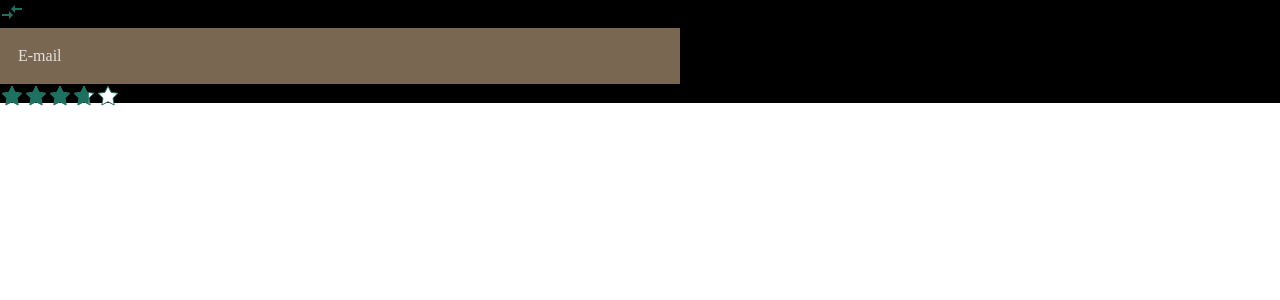
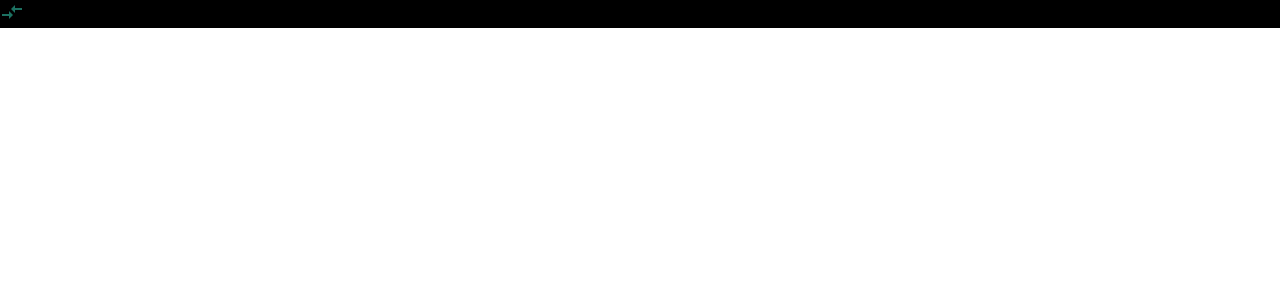
Before and after one commit to alenapie/pet-im, a Next.js app: page / in a window 1280 px wide. Shown: the top 300 px of the page. Built offline with nearby package versions, Linux system fonts and the light colour scheme.

Commit message:
fix layout

```diff
--- a/src/TestComponent.tsx
+++ b/src/TestComponent.tsx
@@ -11,14 +11,10 @@ export const TestComponent = () => {
       {/* <Button variant="outlined" size="lg" onClick={() => {}}>
         <span>фильтры</span>
       </Button> */}
-      <Input
-        color="inputSpecial"
-        fixedSize="fixedSize"
-        placeholder="E-mail"
-      ></Input>
+      {/* <Input onChange={(e) => setState(e.target.value)} color="inputSpecial" fixedSize="fixedSize" placeholder="E-mail" />
       <div style={{ display: "flex" }}>
-        <StarsRating rating={3.7} maxStars={5} />
-      </div>
+        <StarsRating rating={3.7} max={5} />
+      </div> */}
     </div>
   );
 };
--- a/src/shared/icons/Star.tsx
+++ b/src/shared/icons/Star.tsx
@@ -1,43 +1,17 @@
 import { FC, SVGProps } from "react";
 
-interface Props extends SVGProps<SVGSVGElement> {
-  clipWidth?: number;
-}
-
-export const Star: FC<Props> = ({ clipWidth = 0 }) => (
-  <div style={{ position: "relative", width: "24px", height: "24px" }}>
-    {/* верхний слой */}
+export const Star = () => (
+  //! todo: добавить пропсы по аналогии
   <svg
     xmlns="http://www.w3.org/2000/svg"
     viewBox="0 0 24 24"
     width="24"
     height="24"
-      style={{ position: "absolute", top: 0, left: 0 }}
   >
     <polygon
       points="12,2 15.09,8.26 22,9.27 17,14.14 18.18,21.02 12,17.77 5.82,21.02 7,14.14 2,9.27 8.91,8.26"
-        fill="#FFFFFF"
-        stroke="#1C7161"
-        strokeWidth="1"
+      fill="white"
+      className="icon" //! todo: добавить во все остальные иконки
     />
   </svg>
-    {/* нижний слой */}
-    <svg
-      xmlns="http://www.w3.org/2000/svg"
-      viewBox="0 0 24 24"
-      width="24"
-      height="24"
-      style={{
-        position: "absolute",
-        top: 0,
-        left: 0,
-        clipPath: `polygon(0 0, ${clipWidth}% 0, ${clipWidth}% 100%, 0 100%)`,
-      }}
-    >
-      <polygon
-        points="12,2 15.09,8.26 22,9.27 17,14.14 18.18,21.02 12,17.77 5.82,21.02 7,14.14 2,9.27 8.91,8.26"
-        fill="#1C7161"
-      />
-    </svg>
-  </div>
 );
--- a/src/shared/ui/StarsRating/stars-rating.module.scss
+++ b/src/shared/ui/StarsRating/stars-rating.module.scss
@@ -1,17 +1,23 @@
 @import "../../styles/colors.scss";
 
 
-.starRating {
-    display: flex;
-    align-items: center;
+.rating {
+  display: flex;
+  position: relative;
+
+    .backgroundStars {
+      display: flex;
+      stroke: green;
+    }
+
+    .frontStars {
+      display: flex;
+      position: absolute;
+      overflow: hidden;
+
+
+      :global(.icon) {
+        fill: green
+      }
+    }
   }
-
-.star {
-  width: 20px;
-  height: 19px;
-  margin-right: 4px;
-
-  &:last-child {
-    margin-right: 0;
-  }
-  }
```
Lines whose indentation alone changed are shown as unchanged.
